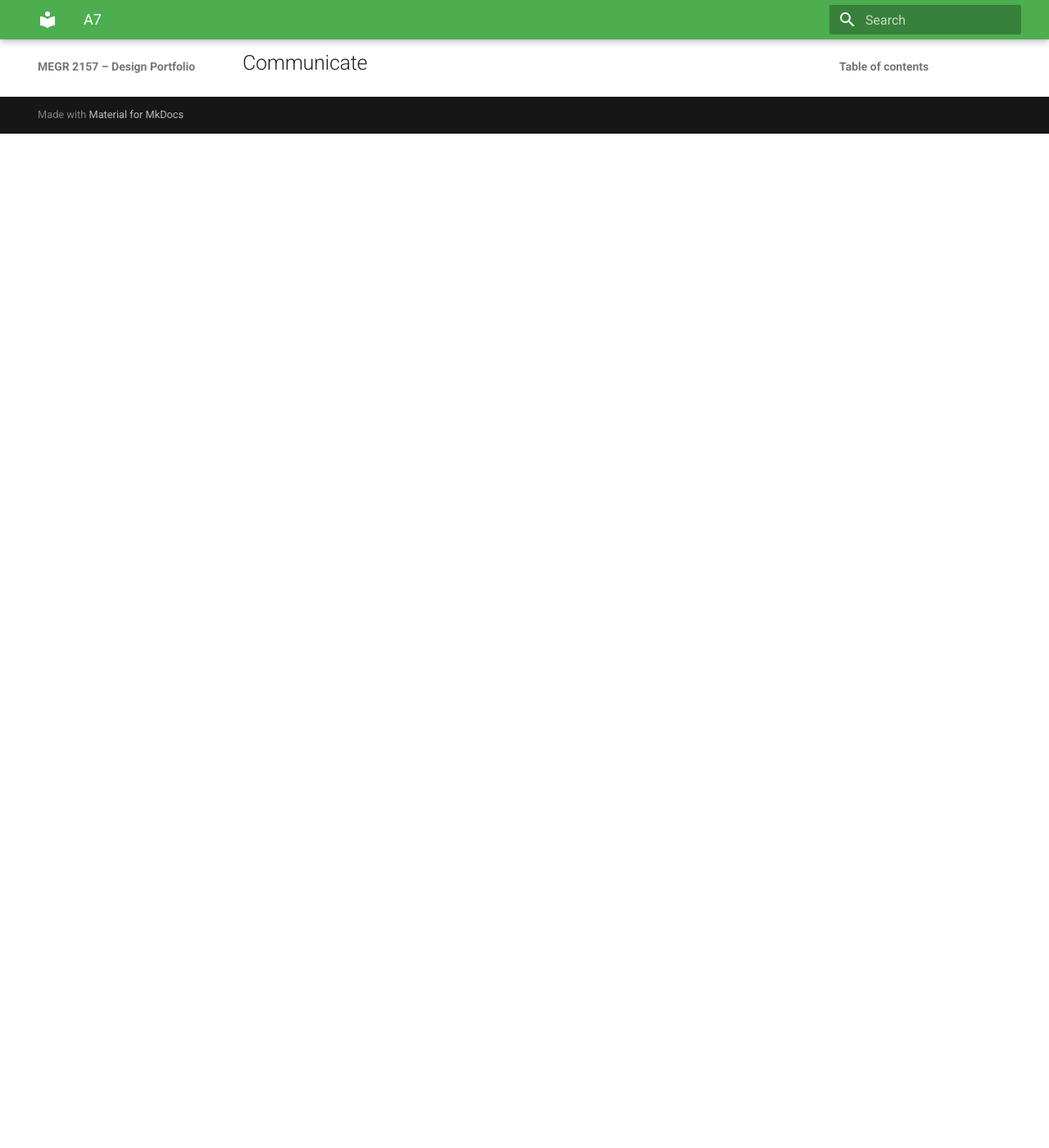
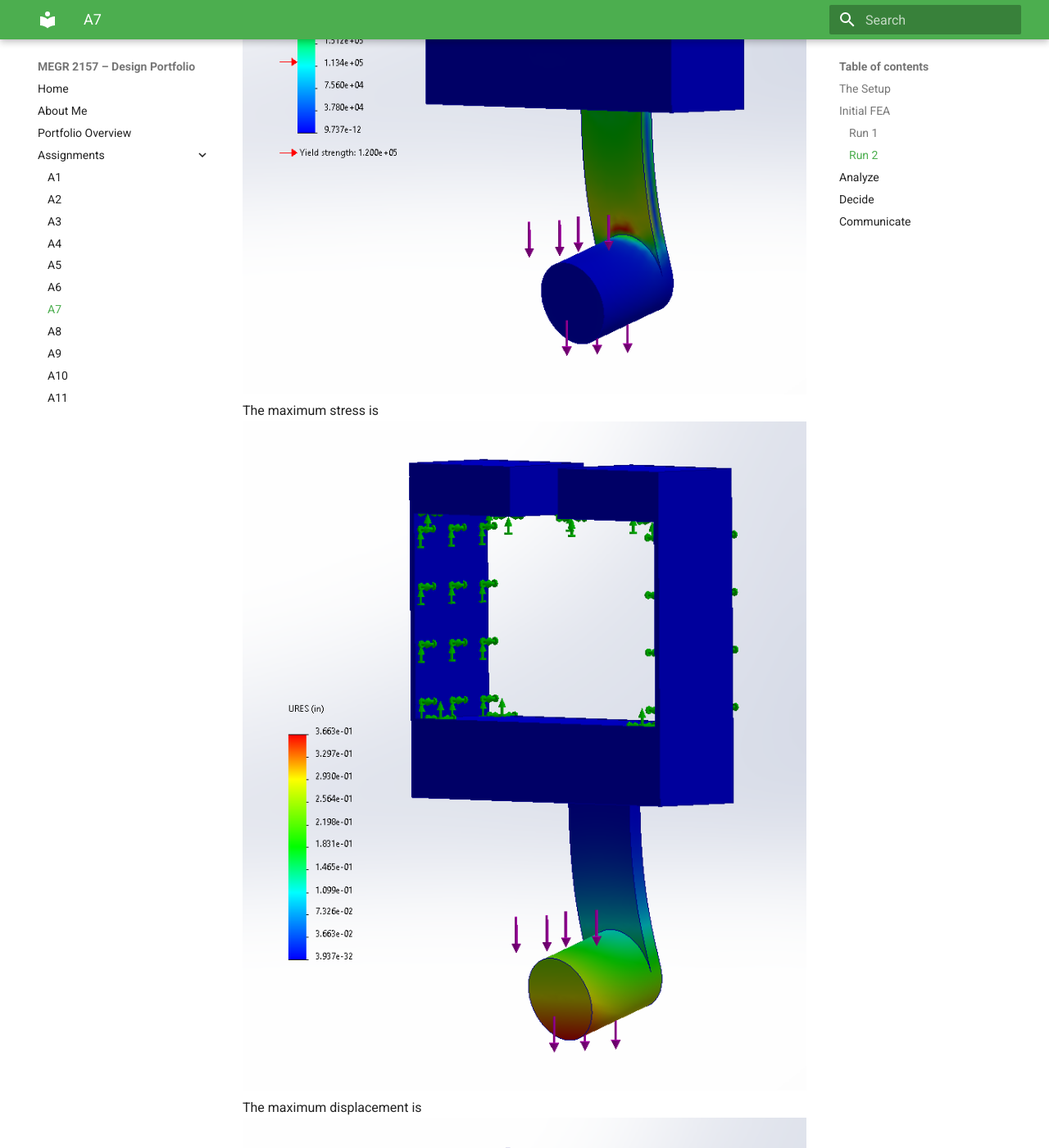
Before and after one commit to CadlesCelica/megr2157-portfolio, an MkDocs documentation site: the page built from docs/assignments/A07/index.md, in a window 1280 px wide and 1400 px high, scrolled down 6799 px. Shown: the whole window at 82% size. Built offline with MkDocs 1.6.1 and Material for MkDocs 9.7.7, drawn with Linux system fonts in a browser that asks for light colours; before the commit the page ends 6962 px from its top, so only the background shows below that; some of the changed text lies outside the part shown.

Commit message:
run 1 2 cont

```diff
--- a/docs/assignments/A07/index.md
+++ b/docs/assignments/A07/index.md
@@ -35,8 +35,12 @@ For the second simulation, the mesh was adjusted to medium fine.
 ![mesh 1 2](<mesh 1 2.png>)
 ![mesh 1 2 img](<mesh 1 2 img.png>)
 
-
-
+![Stress 1 2](<stress 1 2.png>)
+The maximum stress is
+![Disp 1 2](<displacement 1 2.png>)
+The maximum displacement is
+![FOS 1 2](<fos 1 2.png>)
+The minimum factor of safety is 0.32.
 
 
 Converged after 2 simulations
```
